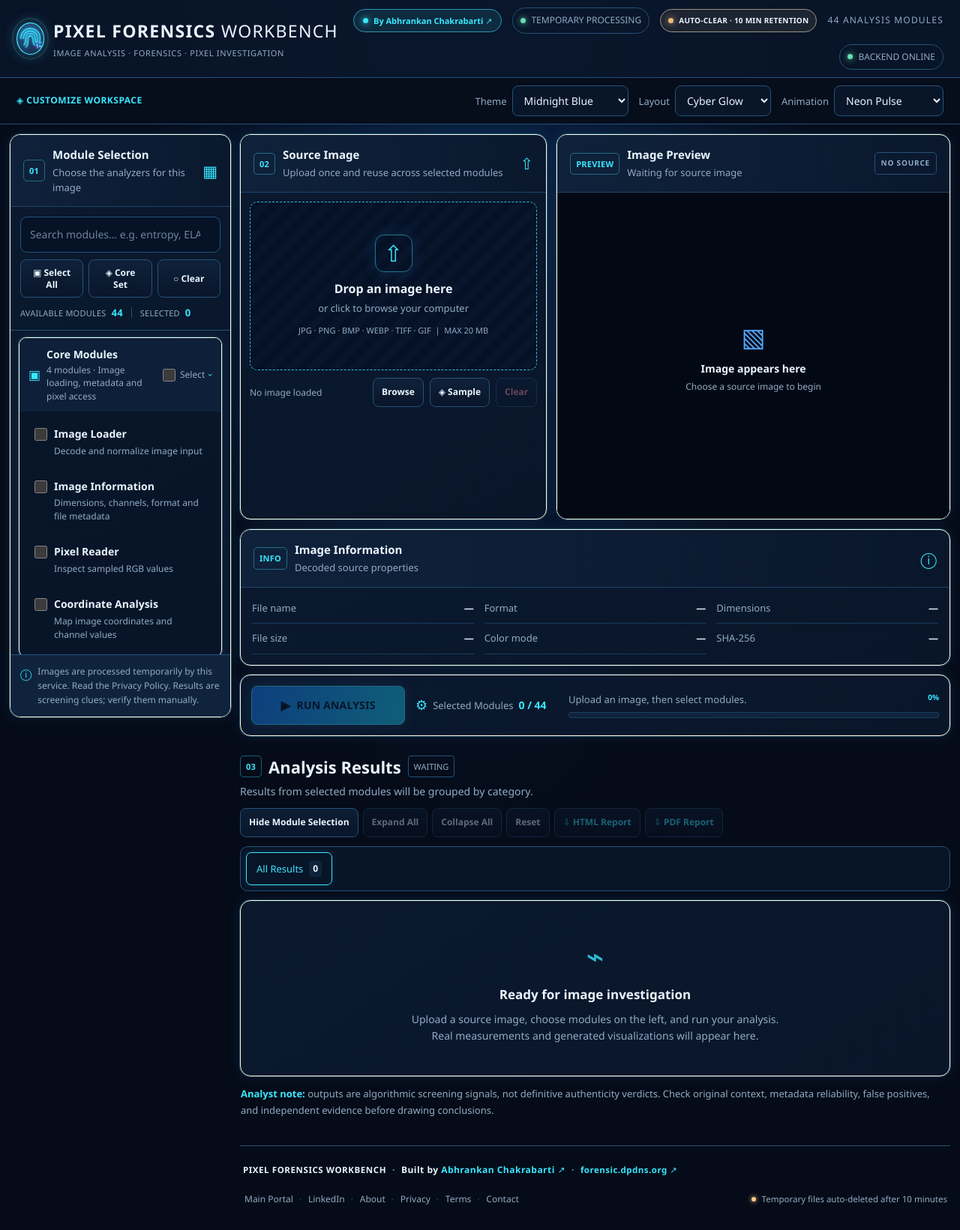
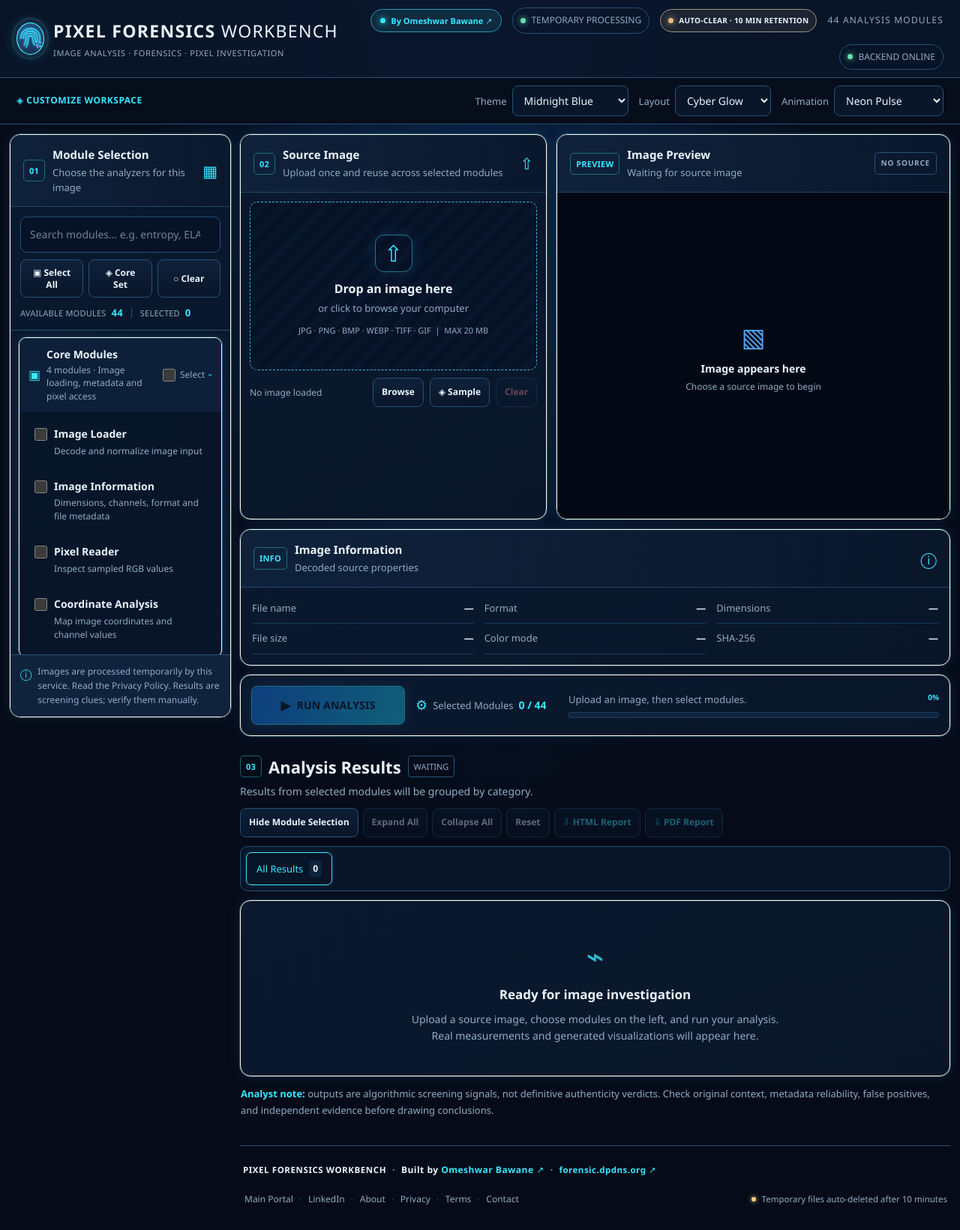
Before and after one commit to Abhrankan-Chakrabarti/pixel-forensics-workbench, a Flask app: page / in a window 1280 px wide. Shown: the whole page at 75% size. Run offline with Flask 3, Linux system fonts and the light colour scheme; some libraries are stand-ins or nearby versions.

Commit message:
feat(branding): update author attribution and LinkedIn to Omeshwar Bawane

```diff
--- a/app.py
+++ b/app.py
@@ -459,7 +459,7 @@
 <div class="meta-grid"><div class="meta"><span>Source image</span><b>{esc(image.get("filename", "—"))}</b></div><div class="meta"><span>Dimensions</span><b>{esc(image.get("width", "—"))} × {esc(image.get("height", "—"))}</b></div><div class="meta"><span>Format / mode</span><b>{esc(image.get("format", "—"))} / {esc(image.get("mode", "—"))}</b></div><div class="meta"><span>File size</span><b>{esc(image.get("file_size_human", image.get("file_size_bytes", "—")))}</b></div><div class="meta"><span>SHA-256</span><b>{esc(image.get("sha256", "SHA-256 not included in session metadata"))}</b></div><div class="meta"><span>Generated modules</span><b>{len(results)}</b></div></div>
 <div class="disclaimer"><b>Analyst caution:</b> {esc(report.get("disclaimer", "Screening heuristics require manual verification."))} Visualizations do not independently prove manipulation or hidden content.</div>
 {''.join(f'<h2 class="group-title">{esc(group)}</h2>' + ''.join(card for card, result in zip(result_cards, results) if (result.get("group") or "Analysis") == group) for group in dict.fromkeys((result.get("group") or "Analysis") for result in results))}
-<footer>Generated by Pixel Forensics Workbench · Built by <a href="https://www.linkedin.com/in/abhrankan-chakrabarti-159460214/" target="_blank" rel="noopener noreferrer" style="color:#49d9e9;">Abhrankan Chakrabarti</a>. Temporary files are scheduled for deletion at the 10-minute retention threshold.</footer></main></body></html>'''
+<footer>Generated by Pixel Forensics Workbench · Built by <a href="https://www.linkedin.com/in/omeshwar-bawane-b39165383" target="_blank" rel="noopener noreferrer" style="color:#49d9e9;">Omeshwar Bawane</a>. Temporary files are scheduled for deletion at the 10-minute retention threshold.</footer></main></body></html>'''
 
 
 def _pdf_safe(value: Any) -> str:
@@ -474,7 +474,7 @@
 def _report_pdf_bytes(report: dict[str, Any], session_id: str) -> bytes:
     image = report.get("image") or {}; summary = report.get("summary") or {}; results = report.get("results") or []
     lines = [
-        "PIXEL FORENSICS WORKBENCH", "IMAGE ANALYSIS REPORT", "DEVELOPED BY ABHRANKAN CHAKRABARTI (LINKEDIN: /in/abhrankan-chakrabarti-159460214)", "",
+        "PIXEL FORENSICS WORKBENCH", "IMAGE ANALYSIS REPORT", "DEVELOPED BY OMESHWAR BAWANE (LINKEDIN: /in/omeshwar-bawane-b39165383)", "",
         f"Generated: {report.get('generated_at', '—')}", f"Session: {session_id}",
         f"Source image: {image.get('filename', '—')}",
         f"Dimensions: {image.get('width', '—')} x {image.get('height', '—')}",
--- a/templates/index.html
+++ b/templates/index.html
@@ -4,22 +4,22 @@
   <meta charset="utf-8">
   <meta name="viewport" content="width=device-width, initial-scale=1">
   <meta name="color-scheme" content="dark">
-  <meta name="description" content="Local-first image forensics and pixel analysis workbench with 44 modular analyzers. Built by Abhrankan Chakrabarti.">
-  <title>Pixel Forensics Workbench · Built by Abhrankan Chakrabarti</title>
+  <meta name="description" content="Local-first image forensics and pixel analysis workbench with 44 modular analyzers. Built by Omeshwar Bawane.">
+  <title>Pixel Forensics Workbench · Built by Omeshwar Bawane</title>
 
   <!-- Open Graph / LinkedIn / Facebook -->
   <meta property="og:type" content="website">
   <meta property="og:url" content="https://pixel.forensic.dpdns.org/">
-  <meta property="og:title" content="Pixel Forensics Workbench · Abhrankan Chakrabarti">
-  <meta property="og:description" content="44 digital forensic analysis modules: ELA, Steganography, Frequency Analysis, and Metadata Triage. Built by Abhrankan Chakrabarti.">
+  <meta property="og:title" content="Pixel Forensics Workbench · Omeshwar Bawane">
+  <meta property="og:description" content="44 digital forensic analysis modules: ELA, Steganography, Frequency Analysis, and Metadata Triage. Built by Omeshwar Bawane.">
   <meta property="og:image" content="https://pixel.forensic.dpdns.org/static/img/og-preview.png">
   <meta property="og:image:width" content="1200">
   <meta property="og:image:height" content="630">
 
   <!-- Twitter Card -->
   <meta name="twitter:card" content="summary_large_image">
-  <meta name="twitter:title" content="Pixel Forensics Workbench · Abhrankan Chakrabarti">
-  <meta name="twitter:description" content="44 digital forensic analysis modules: ELA, Steganography, Frequency Analysis, and Metadata Triage. Built by Abhrankan Chakrabarti.">
+  <meta name="twitter:title" content="Pixel Forensics Workbench · Omeshwar Bawane">
+  <meta name="twitter:description" content="44 digital forensic analysis modules: ELA, Steganography, Frequency Analysis, and Metadata Triage. Built by Omeshwar Bawane.">
   <meta name="twitter:image" content="https://pixel.forensic.dpdns.org/static/img/og-preview.png">
 
   <link rel="stylesheet" href="{{ url_for('static', filename='css/style.css') }}">
@@ -45,7 +45,7 @@
       </div>
       <div><div class="brand-title">PIXEL FORENSICS <span>WORKBENCH</span></div><div class="brand-sub">IMAGE ANALYSIS · FORENSICS · PIXEL INVESTIGATION</div></div>
     </a>
-    <div class="header-right"><a href="https://www.linkedin.com/in/abhrankan-chakrabarti-159460214/" target="_blank" rel="noopener noreferrer" class="creator-pill" title="Abhrankan Chakrabarti LinkedIn Profile"><i></i> By Abhrankan Chakrabarti ↗</a><span class="local-pill"><i></i> TEMPORARY PROCESSING</span><span class="expiry-pill" title="Uploads, results, and reports are scheduled for deletion within 10 minutes of upload"><i></i> AUTO-CLEAR · 10 MIN RETENTION</span><span class="version-label">44 ANALYSIS MODULES</span><span class="status-chip"><b id="healthDot"></b><span id="healthText">Checking backend…</span></span></div>
+    <div class="header-right"><a href="https://www.linkedin.com/in/omeshwar-bawane-b39165383" target="_blank" rel="noopener noreferrer" class="creator-pill" title="Omeshwar Bawane LinkedIn Profile"><i></i> By Omeshwar Bawane ↗</a><span class="local-pill"><i></i> TEMPORARY PROCESSING</span><span class="expiry-pill" title="Uploads, results, and reports are scheduled for deletion within 10 minutes of upload"><i></i> AUTO-CLEAR · 10 MIN RETENTION</span><span class="version-label">44 ANALYSIS MODULES</span><span class="status-chip"><b id="healthDot"></b><span id="healthText">Checking backend…</span></span></div>
   </header>
   <div class="themebar">
     <span class="theme-hint">◈ CUSTOMIZE WORKSPACE</span>
@@ -105,13 +105,13 @@
         <div class="footer-brand">
           <strong>PIXEL FORENSICS WORKBENCH</strong>
           <span class="footer-sep">·</span>
-          <span>Built by <a href="https://www.linkedin.com/in/abhrankan-chakrabarti-159460214/" target="_blank" rel="noopener noreferrer" class="creator-link">Abhrankan Chakrabarti ↗</a></span>
+          <span>Built by <a href="https://www.linkedin.com/in/omeshwar-bawane-b39165383" target="_blank" rel="noopener noreferrer" class="creator-link">Omeshwar Bawane ↗</a></span>
           <span class="footer-sep">·</span>
           <a href="https://forensic.dpdns.org" class="portal-backlink" target="_blank" rel="noopener noreferrer">forensic.dpdns.org ↗</a>
         </div>
         <nav class="footer-links" aria-label="Workbench navigation">
           <a href="https://forensic.dpdns.org" target="_blank" rel="noopener noreferrer">Main Portal</a>
-          <a href="https://www.linkedin.com/in/abhrankan-chakrabarti-159460214/" target="_blank" rel="noopener noreferrer">LinkedIn</a>
+          <a href="https://www.linkedin.com/in/omeshwar-bawane-b39165383" target="_blank" rel="noopener noreferrer">LinkedIn</a>
           <a href="/about">About</a>
           <a href="/privacy">Privacy</a>
           <a href="/terms">Terms</a>
```
Also changed, not shown: DEPLOYMENT_SECURITY.md (+1 -1 lines), templates/info_page.html (+4 -4 lines), tests/test_security.py (+2 -2 lines), README.md, static/img/og-preview.png.
